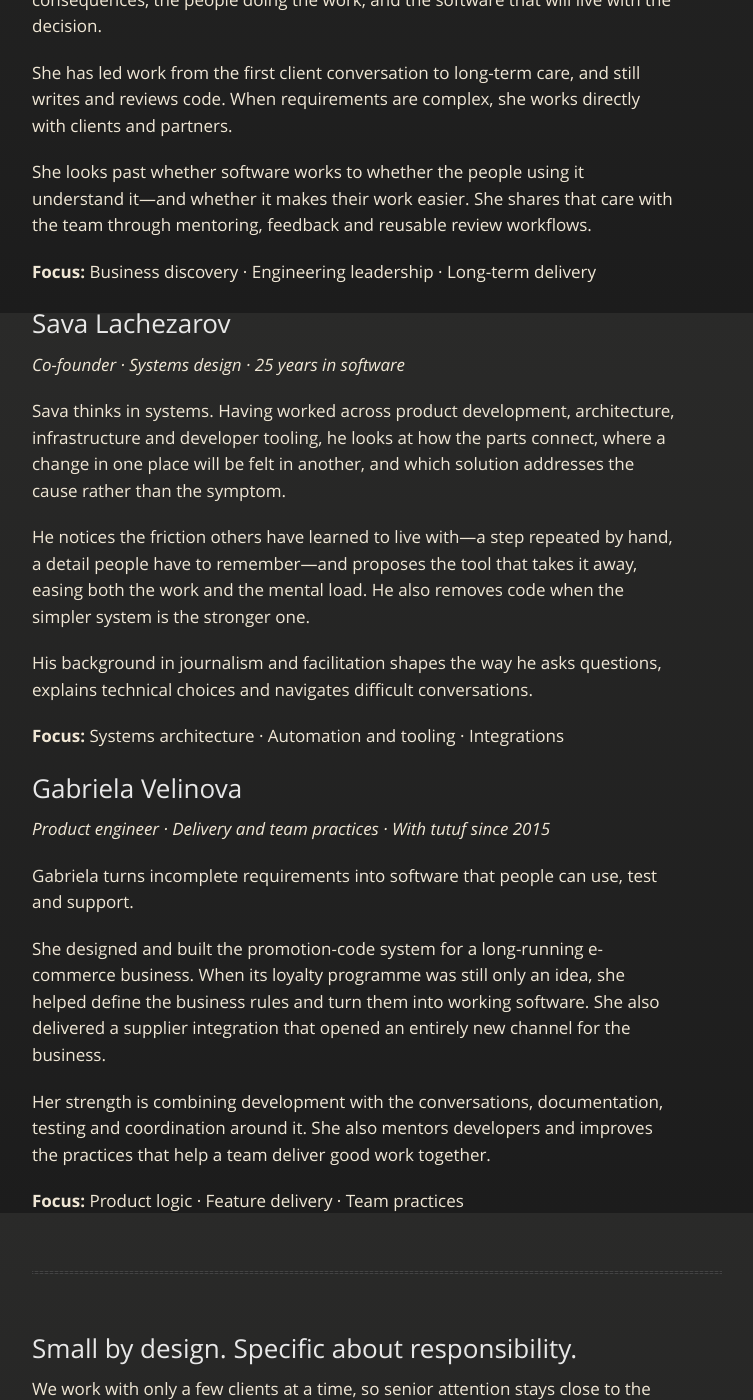
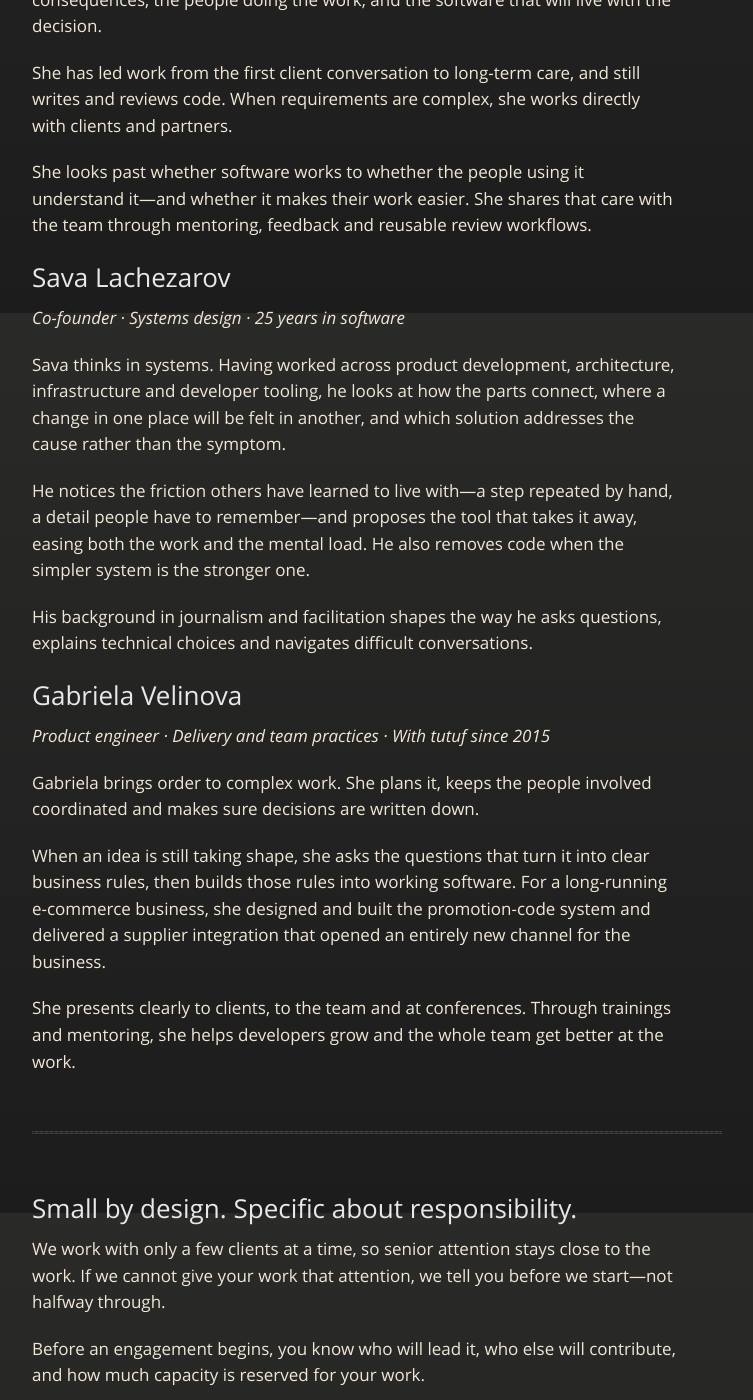
Before and after one commit to tutuf/tutuf.github.io, a Jekyll site: the page built from team.md, in a window 1280 px wide and 1400 px high, scrolled down 587 px. Shown: the whole window, without its empty margins (143-896 px from the left). Built offline with Jekyll 4.4.1, drawn with Linux system fonts in a browser that asks for light colours.

Commit message:
Reorder Gabriela's bio and drop the Focus lines
Lead Gabriela's bio with her core trait like the other two, and
remove the Focus lines, which repeated each person's subtitle.

Co-Authored-By: Claude Opus 5.5 <noreply@anthropic.com>

```diff
--- a/team.md
+++ b/team.md
@@ -21,8 +21,6 @@ She has led work from the first client conversation to long-term care, and still
 
 She looks past whether software works to whether the people using it understand it—and whether it makes their work easier. She shares that care with the team through mentoring, feedback and reusable review workflows.
 
-**Focus:** Business discovery · Engineering leadership · Long-term delivery
-
 ## Sava Lachezarov
 
 *Co-founder · Systems design · 25 years in software*
@@ -33,19 +31,15 @@ He notices the friction others have learned to live with—a step repeated by ha
 
 His background in journalism and facilitation shapes the way he asks questions, explains technical choices and navigates difficult conversations.
 
-**Focus:** Systems architecture · Automation and tooling · Integrations
-
 ## Gabriela Velinova
 
 *Product engineer · Delivery and team practices · With tutuf since 2015*
 
-Gabriela turns incomplete requirements into software that people can use, test and support.
+Gabriela brings order to complex work. She plans it, keeps the people involved coordinated and makes sure decisions are written down.
 
-She designed and built the promotion-code system for a long-running e-commerce business. When its loyalty programme was still only an idea, she helped define the business rules and turn them into working software. She also delivered a supplier integration that opened an entirely new channel for the business.
+When an idea is still taking shape, she asks the questions that turn it into clear business rules, then builds those rules into working software. For a long-running e-commerce business, she designed and built the promotion-code system and delivered a supplier integration that opened an entirely new channel for the business.
 
-Her strength is combining development with the conversations, documentation, testing and coordination around it. She also mentors developers and improves the practices that help a team deliver good work together.
-
-**Focus:** Product logic · Feature delivery · Team practices
+She presents clearly to clients, to the team and at conferences. Through trainings and mentoring, she helps developers grow and the whole team get better at the work.
 
 ---
 
```
